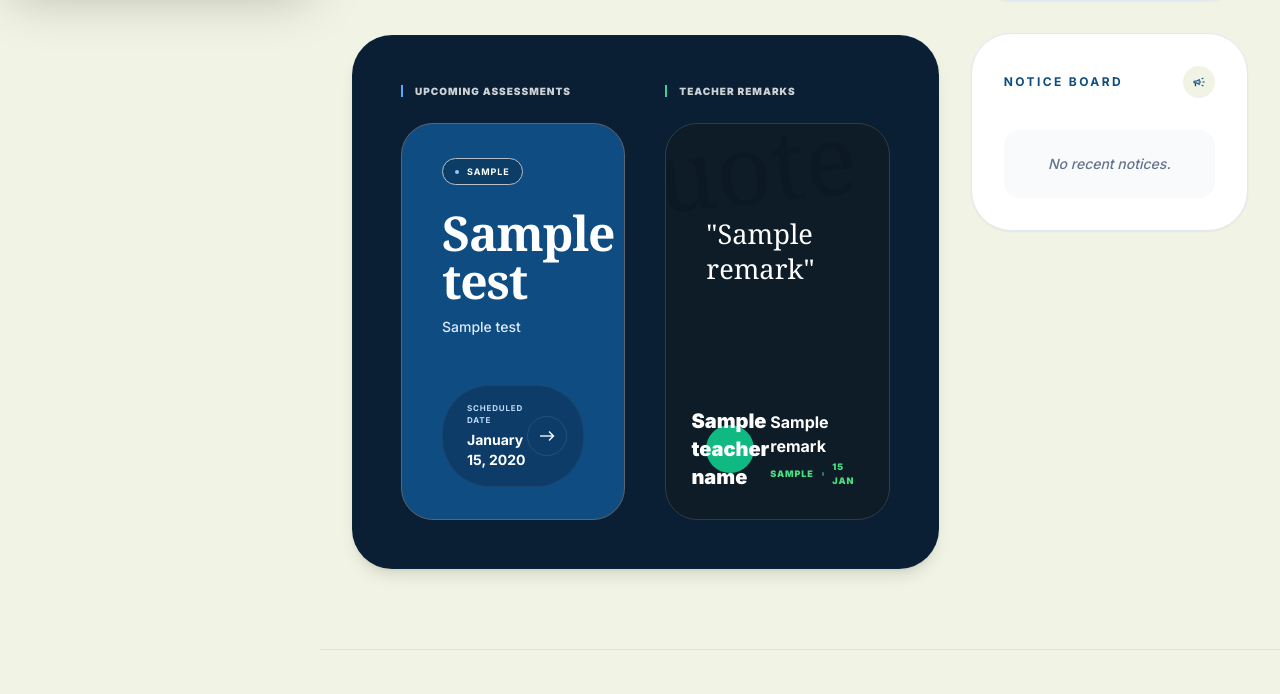
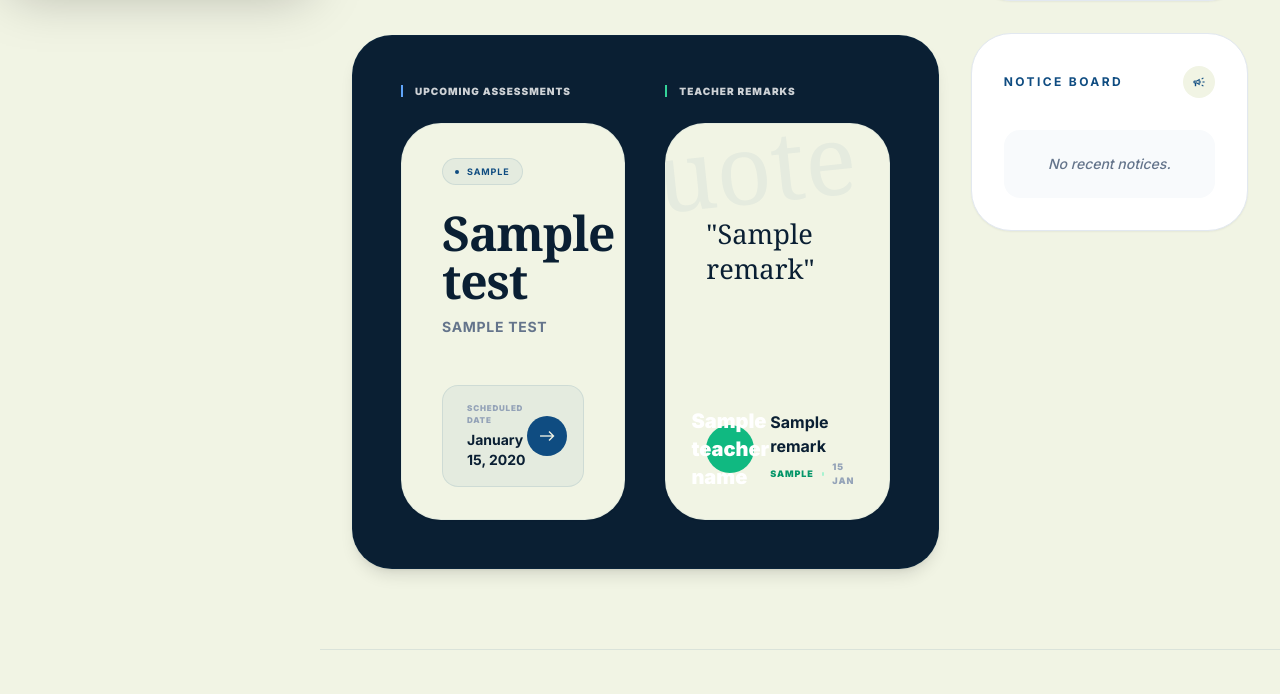
Before and after one commit to diviontopp/school-management-system, a Flask app: template templates/student/dashboard.html in a window 1280 px wide. Shown: the part 818-1512 px from the top of the page. Run offline with Flask 3, Linux system fonts and the light colour scheme; the template is opened without the code that fills it: most values are stand-ins (such as "Sample title", 1, 10 or a date in 2020); some web fonts are replaced.

Commit message:
Invert Dashboard insights to Bone White aesthetic

```diff
--- a/templates/student/dashboard.html
+++ b/templates/student/dashboard.html
@@ -139,26 +139,26 @@
                     </h3>
                     {% if upcoming_tests %}
                     {% set test = upcoming_tests[0] %}
-                    <!-- Primary Blue Card -->
-                    <div class="flex-1 bg-primary p-8 md:px-10 md:py-8 rounded-[2rem] border border-[oklch(50%_0.02_250)] flex flex-col justify-between">
+                    <!-- Bone White Assessment Card -->
+                    <div class="flex-1 bg-bone-white p-8 md:px-10 md:py-8 rounded-[2.5rem] border border-primary/5 shadow-sm flex flex-col justify-between group">
                         <div class="space-y-6 flex-1">
-                            <div class="inline-flex items-center gap-2 px-3 py-1.5 bg-[#00000033] text-white font-bold text-[9px] uppercase tracking-widest rounded-full border border-[oklch(80%_0.02_250)]">
-                                <span class="w-1 h-1 rounded-full bg-blue-300" aria-hidden="true"></span>
+                            <div class="inline-flex items-center gap-2 px-3 py-1.5 bg-primary/5 text-primary font-bold text-[9px] uppercase tracking-widest rounded-full border border-primary/10">
+                                <span class="w-1 h-1 rounded-full bg-primary" aria-hidden="true"></span>
                                 {{ test.test_type }}
                             </div>
                             <div class="mt-4">
-                                <h4 class="text-5xl text-white font-serif font-bold mb-3 tracking-tight">{{ test.subject_name }}</h4>
-                                <p class="text-blue-100 text-sm font-medium">{{ test.name }}</p>
+                                <h4 class="text-5xl text-background-dark font-serif font-bold mb-3 tracking-tight">{{ test.subject_name }}</h4>
+                                <p class="text-slate-500 text-sm font-bold uppercase tracking-wider">{{ test.name }}</p>
                             </div>
                         </div>
 
                         <!-- Date Pill -->
-                        <div class="mt-12 flex items-center justify-between border border-white/5 bg-black/20 p-4 rounded-xl">
+                        <div class="mt-12 flex items-center justify-between bg-primary/5 border border-primary/10 p-4 rounded-2xl">
                             <div class="flex flex-col pl-2">
-                                <span class="text-[8px] uppercase tracking-widest text-blue-200 font-bold mb-1">Scheduled Date</span>
-                                <span class="text-white font-bold text-sm">{{ test.test_date.strftime('%B %d, %Y') if test.test_date else '' }}</span>
+                                <span class="text-[8px] uppercase tracking-widest text-slate-400 font-black mb-1">Scheduled Date</span>
+                                <span class="text-background-dark font-bold text-sm">{{ test.test_date.strftime('%B %d, %Y') if test.test_date else '' }}</span>
                             </div>
-                            <a href="{{ url_for('student.grades') }}" aria-label="View testing dates" class="w-10 h-10 min-w-[40px] rounded-full border border-white/10 flex items-center justify-center text-white hover:bg-white hover:text-primary transition-all">
+                            <a href="{{ url_for('student.grades') }}" aria-label="View testing dates" class="w-10 h-10 min-w-[40px] rounded-full bg-primary text-bone-white flex items-center justify-center hover:scale-110 transition-transform">
                                 <span class="material-symbols-outlined text-[18px]" aria-hidden="true">east</span>
                             </a>
                         </div>
@@ -180,13 +180,13 @@
                     </h3>
                     {% if remarks %}
                     {% set remark = remarks[0] %}
-                    <!-- Deep Tinted Neutral Card (Using oklch for robust matching) -->
-                    <div class="flex-1 bg-[oklch(22%_0.03_245)] border border-[oklch(35%_0.02_245)] p-8 md:px-10 md:py-8 rounded-[2rem] flex flex-col justify-between relative overflow-hidden backdrop-blur-md">
+                    <!-- Bone White Teacher Remark Card -->
+                    <div class="flex-1 bg-bone-white border border-primary/5 p-8 md:px-10 md:py-8 rounded-[2.5rem] shadow-sm flex flex-col justify-between relative overflow-hidden">
                         <!-- Big background quote mark -->
-                        <span class="material-symbols-outlined absolute top-4 right-8 text-8xl text-black/10 pointer-events-none transform -rotate-6 font-serif" aria-hidden="true">format_quote</span>
+                        <span class="material-symbols-outlined absolute top-4 right-8 text-8xl text-primary/5 pointer-events-none transform -rotate-6 font-serif" aria-hidden="true">format_quote</span>
 
                         <div class="relative z-10 flex-1 flex items-center py-4">
-                            <p class="text-white text-2xl md:text-[1.7rem] leading-[1.3] font-serif text-balance font-medium">"{{ remark.remark }}"</p>
+                            <p class="text-background-dark text-2xl md:text-[1.7rem] leading-[1.3] font-serif text-balance font-medium">"{{ remark.remark }}"</p>
                         </div>
 
                         <div class="relative z-10 mt-10 md:mt-16 flex items-center gap-4">
@@ -194,11 +194,11 @@
                                 {{ remark.teacher_name[0] if remark.teacher_name else 'T' }}
                             </div>
                             <div>
-                                <h5 class="font-bold text-white text-base">{{ remark.teacher_name }}</h5>
+                                <h5 class="font-bold text-background-dark text-base">{{ remark.teacher_name }}</h5>
                                 <div class="flex items-center gap-2 mt-0.5">
-                                    <p class="text-[9px] text-[#4ade80] font-black uppercase tracking-widest">{{ remark.remark_type }}</p>
-                                    <span class="w-1 h-1 rounded-full bg-[#4ade80]/50" aria-hidden="true"></span>
-                                    <p class="text-[9px] text-[#4ade80] font-black uppercase tracking-widest">{{ remark.date.strftime('%d %b') if remark.date else '' }}</p>
+                                    <p class="text-[9px] text-emerald-600 font-black uppercase tracking-widest">{{ remark.remark_type }}</p>
+                                    <span class="w-1 h-1 rounded-full bg-emerald-200" aria-hidden="true"></span>
+                                    <p class="text-[9px] text-slate-400 font-black uppercase tracking-widest">{{ remark.date.strftime('%d %b') if remark.date else '' }}</p>
                                 </div>
                             </div>
                         </div>
```
Also changed, not shown: static/css/tailwind.css.
